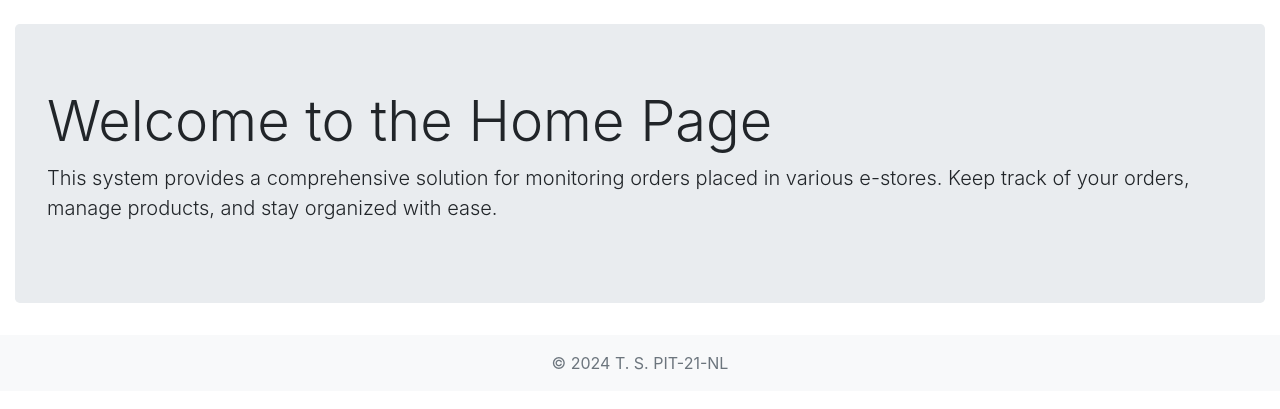
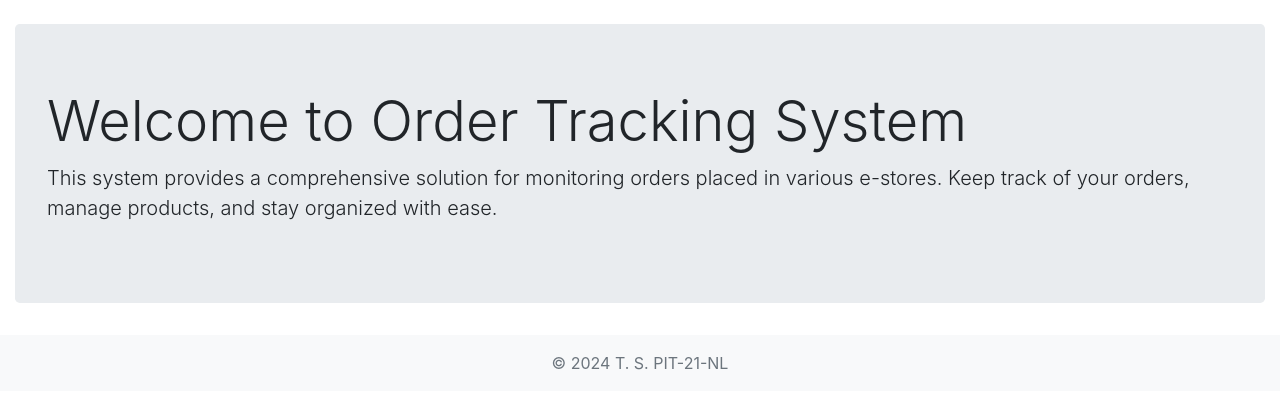
Before and after one commit to oteek/tracker, a Django app: page / in a window 1280 px wide. Shown: the part 56-465 px from the top of the page. Run offline with Django 5.2, Linux system fonts and the light colour scheme; some libraries are stand-ins or nearby versions.

Commit message:
Update home.html

```diff
--- a/orders/templates/home.html
+++ b/orders/templates/home.html
@@ -51,7 +51,7 @@
             {% if user.is_authenticated %}
                 <h1 class="display-4">Welcome, {{ user.username }}!</h1>
             {% else %}
-                <h1 class="display-4">Welcome to the Home Page</h1>
+                <h1 class="display-4">Welcome to Order Tracking System</h1>
             {% endif %}
             <p class="lead">This system provides a comprehensive solution for monitoring orders placed in various e-stores. Keep track of your orders, manage products, and stay organized with ease.</p>
             <!-- Add your lengthy description here -->
```
